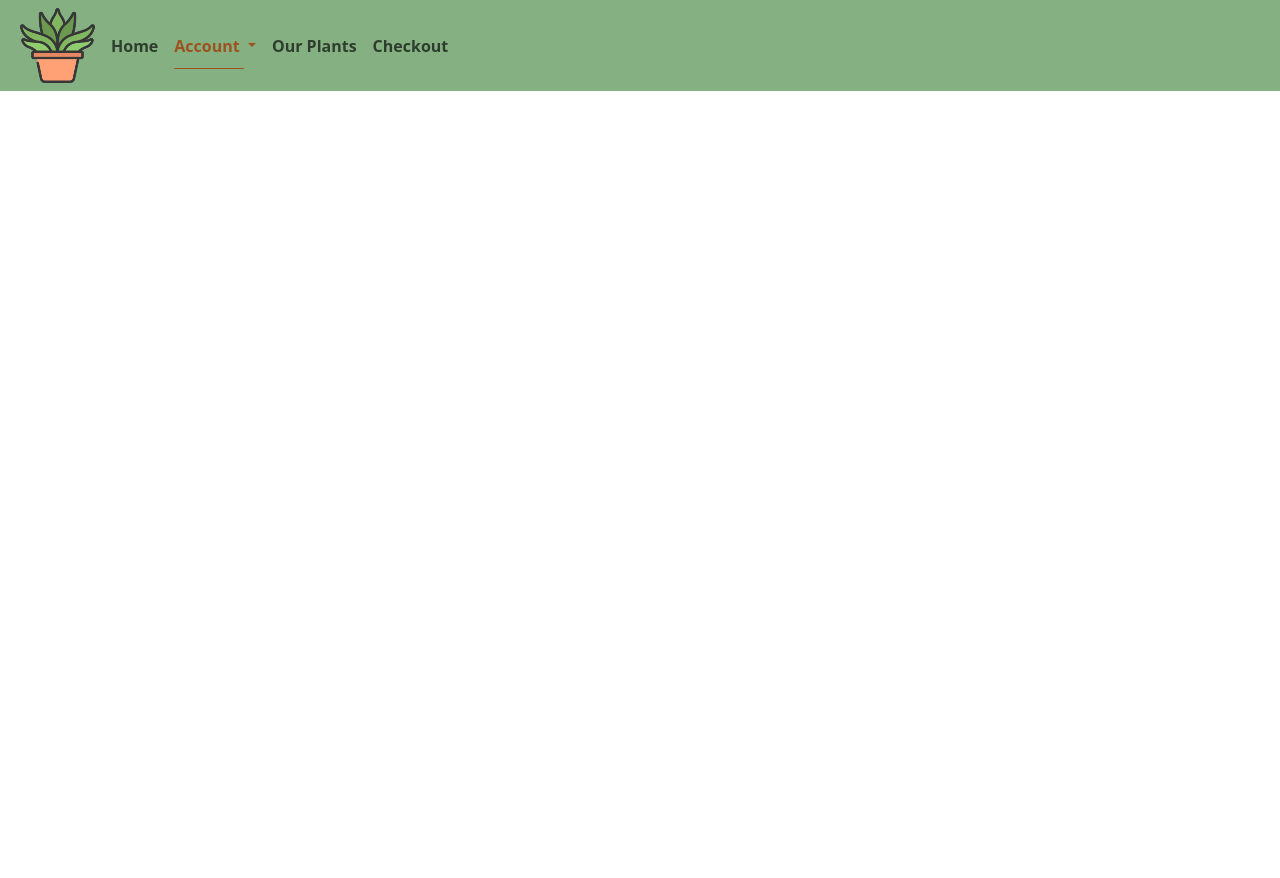
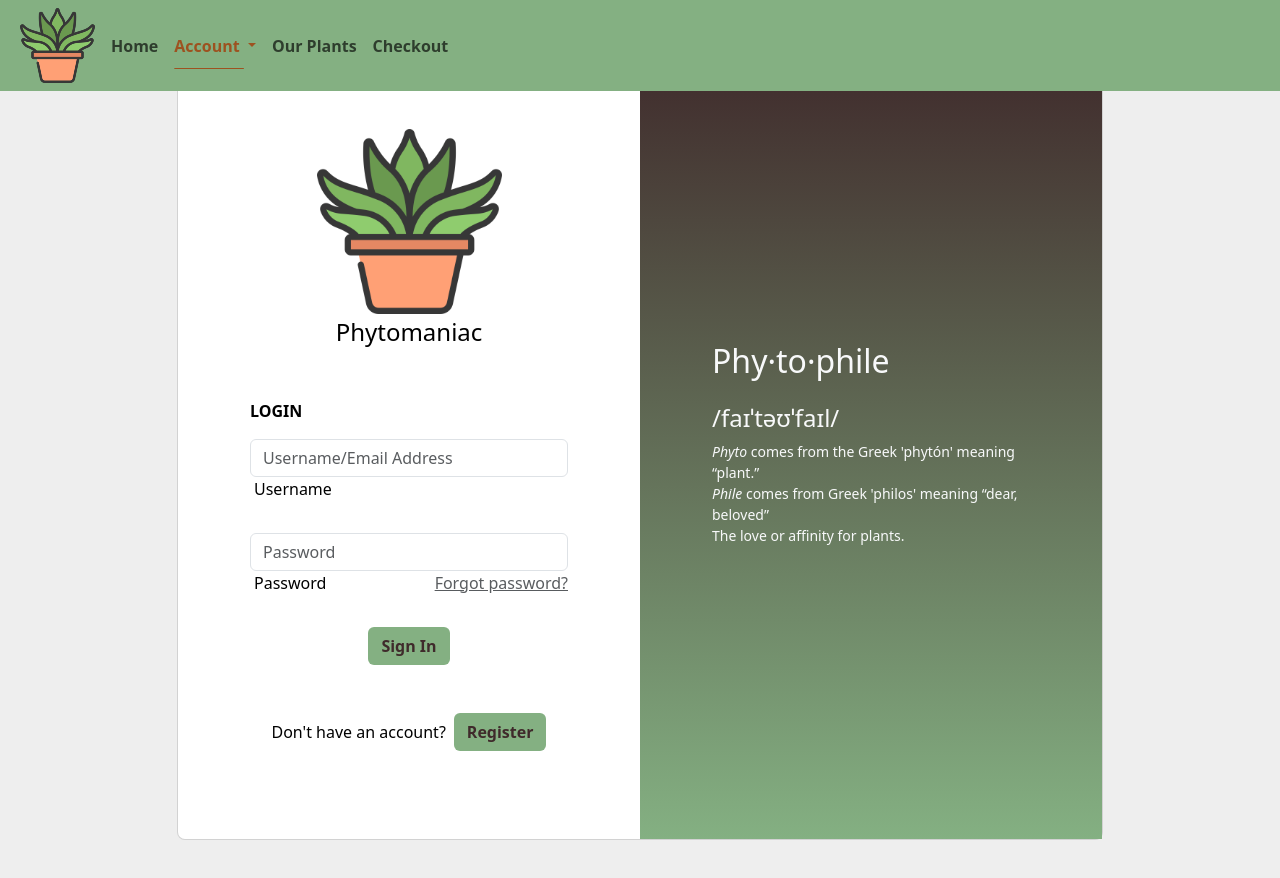
Before and after one commit to JustineElbuhel/Captone1, a plain HTML site: page login.html in a window 1280 px wide. Before the commit the page ends 800 px from the top, so only its background shows below. Drawn offline with nearby package versions, Linux system fonts and the light colour scheme.

Commit message:
Created Login Page
Completed login page

```diff
--- a/login.html
+++ b/login.html
@@ -83,7 +83,78 @@ OCHRE          - #DB7C26
         </div>
     </nav>
 </header>
+<!-- MAIN CONTENT -->
+<section class="h-100 gradient-form" style="background-color: #eee;">
+<!-- CUSTOM BUTTON COLOR-->
+    <style>
+        .button-custom, .button-custom:hover {
+            background-color: #84B082;
+            color:#3F2A2B;
+        }
 
+        .gradient-custom {
+            background: linear-gradient(#3F2A2B, #84B082) !important;
+        }
+
+        .reg-link-custom {
+            text-decoration: none;
+            color: #3F2A2B;
+        }
+
+    </style>
+<!-- LOG IN CONTENT -->
+    <div class="container py-5 h-100">
+        <div class="row d-flex justify-content-center align-items-center h-100">
+            <div class="col-xl-10">
+                <div class="card rounded-3 text-black">
+                    <div class="row g-0">
+                        <div class="col-lg-6">
+                            <div class="card-body p-md-5 mx-md-4">
+                                <div class="text-center ">
+                                    <img class="img-fluid" src="assets/images/logo-login.png"
+                                    style="width: 185px; margin-top: 2rem;" alt="logo">
+                                    <h4 class="mt-1 mb-5 pb-1">Phytomaniac</h4>
+                                </div>
+                                <form method="post">
+                                    <p class="fw-bolder">LOGIN</p>
+                                    <div class="form-outline mb-4">
+                                        <input type="text" id="email" name="email" class="form-control"
+                                            placeholder="Username/Email Address" required minlength="8" maxlength="20"/>
+                                        <label class="form-label ms-1" for="email">Username</label>
+                                    </div>
+                                    <div class="form-outline mb-4">
+                                        <input type="text" id="password" class="form-control" placeholder="Password" required minlength="6"/>
+                                            <div class="d-flex justify-content-between">
+                                                <label class="form-label ms-1" for="password">Password</label>
+                                        <a class="text-muted" href="#">Forgot password?</a>
+                                            </div>
+                                    </div>
+                                    <div type="submit" class="text-center">
+                                        <input type="submit" class="button-custom btn fw-bold mb-5" value="Sign In">
+                                    </div>
+                                    <div class="d-flex align-items-center justify-content-center pb-4">
+                                        <p class="mb-3 me-2">Don't have an account?</p>
+                                        <button type="submit" class="btn fa-lg button-custom mb-3">
+                                            <a href="registration.html" class="reg-link-custom fw-bold">Register</a>
+                                        </button>
+                                    </div>
+                                </form>
+                                </div>
+                            </div>
+                            <div class="col-lg-6 d-flex align-items-center gradient-custom">
+                                <div class="text-light px-3 py-4 p-md-5 mx-md-4">
+                                <h2 class="mb-4">Phy·to·phile</h2>
+                                <h4> /faɪˈtəʊˈfaɪl/</h4>
+                                <p class="small mb-0"><em>Phyto</em> comes from the Greek 'phytón' meaning “plant.” <br><em>Phile</em> comes from Greek 'philos'
+                                    meaning “dear, beloved” <br>The love or affinity for plants.</p>
+                                </div>
+                        </div>
+                    </div>
+                </div>
+            </div>
+        </div>
+    </div>
+</section>
 <!-- BOOSTRAP v5.3.2 -->
 <script src="https://cdn.jsdelivr.net/npm/bootstrap@5.3.2/dist/js/bootstrap.bundle.min.js"
 integrity="sha384-C6RzsynM9kWDrMNeT87bh95OGNyZPhcTNXj1NW7RuBCsyN/o0jlpcV8Qyq46cDfL" crossorigin="anonymous"></script>
```
Also changed, not shown: assets/images/logo-login.png (added).
